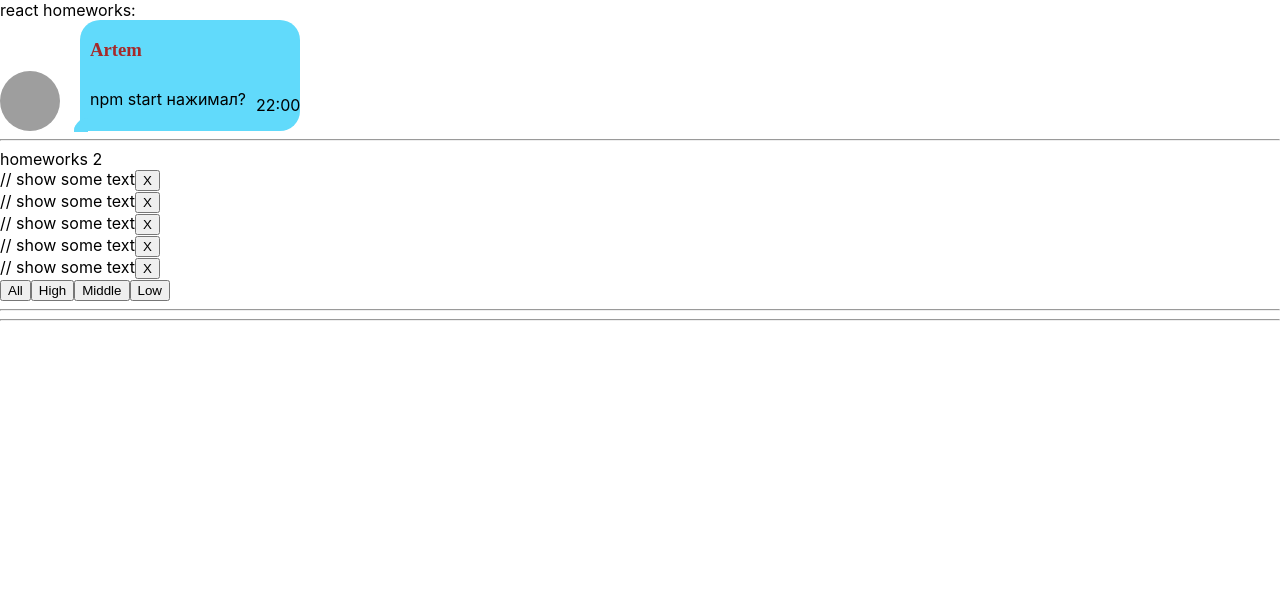
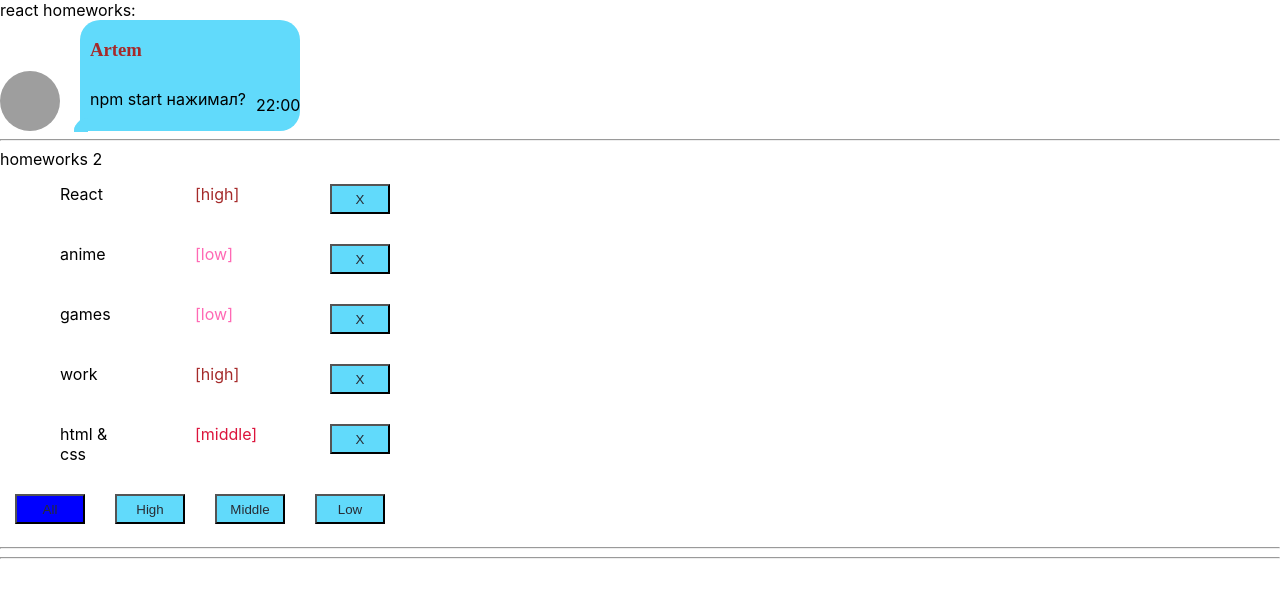
Before and after one commit to KarolinaEsepenok/dzIgnat, a React (Create React App) app: page / in a window 1280 px wide. Shown: the top 598 px of the page. Built offline with nearby package versions, Linux system fonts and the light colour scheme; grey boxes are pictures that could not be loaded.

Commit message:
3lesson commit

```diff
--- a/src/p2-homeworks/h2/Affair.tsx
+++ b/src/p2-homeworks/h2/Affair.tsx
@@ -1,19 +1,26 @@
 import React from 'react'
+import {AffairType} from "./HW2";
+import s from './Affairs.module.css'
 
 type AffairPropsType = {
     // key не нужно типизировать
-    affair: any // need to fix any
-    deleteAffairCallback: any // need to fix any
+    affair: AffairType // need to fix any
+    deleteAffairCallback: (id:number) => void // need to fix any
 }
 
 function Affair(props: AffairPropsType) {
-    const deleteCallback = () => {}// need to fix
+    const deleteCallback = () => {props.deleteAffairCallback(props.affair._id)}// need to fix
+    const priorityClass = s.item + ' ' + s[props.affair.priority]
+
+
 
     return (
-        <div>
-            // show some text
+        <div className={s.affair}>
 
-            <button onClick={deleteCallback}>X</button>
+            <div className={s.item}>{props.affair.name}</div>
+            <div className={priorityClass}>[{props.affair.priority}]</div>
+
+            <button onClick={deleteCallback} className={s.item + ' ' + s.button}>X</button>
         </div>
     )
 }
--- a/src/p2-homeworks/h2/Affairs.module.css
+++ b/src/p2-homeworks/h2/Affairs.module.css
@@ -1,3 +1,37 @@
 .someClass {
 
 }
+.button{
+    margin: 15px;
+    width: 70px;
+    height: 30px;
+    background: #61dafb;
+    color: #282c34;
+    outline: none;
+}
+.button:focus{
+    outline: azure solid 2px;
+}
+.button:active{
+    background: aquamarine;
+}
+.active{
+    background: blue;
+}
+.affair{
+    display: flex;
+}
+.item{
+    margin: 15px;
+    width: 60px;
+    margin-left: 60px;
+}
+.high{
+    color: brown;
+}
+.middle{
+    color: crimson;
+}
+.low{
+    color: hotpink;
+}
--- a/src/p2-homeworks/h2/Affairs.tsx
+++ b/src/p2-homeworks/h2/Affairs.tsx
@@ -1,11 +1,14 @@
 import React from 'react'
 import Affair from './Affair'
 import {AffairType, FilterType} from './HW2'
+import s from './Affairs.module.css'
+
 
 type AffairsPropsType = { // need to fix any
     data: AffairType[]
     setFilter: (filter:FilterType) => void
     deleteAffairCallback: (_id: number) => void
+    filter: FilterType
 }
 
 function Affairs(props: AffairsPropsType) {
@@ -21,15 +24,26 @@ function Affairs(props: AffairsPropsType) {
     const setHigh = () => {props.setFilter('high')}
     const setMiddle = () => {props.setFilter('middle')}
     const setLow = () => {props.setFilter('low')}
+    const set = (e: React.MouseEvent<HTMLButtonElement, MouseEvent>) =>{
+        props.setFilter(e.currentTarget.value as FilterType)
+    }
+    const onAll = s.button + ' ' + (props.filter === 'all' ? s.active : '')
+    const onHigh = s.button + ' ' + (props.filter === 'high' ? s.active : '')
+    const onMiddle = s.button + ' ' + (props.filter === 'middle' ? s.active : '')
+    const onLow = s.button + ' ' + (props.filter === 'low' ? s.active : '')
+    const setClass = (filter: FilterType) =>{
+        return s.button + (props.filter === filter ? ' ' + s.active: '')
+    }
+
+
 
     return (
         <div>
-
             {mappedAffairs}
-            <button onClick={setAll}>All</button>
-            <button onClick={setHigh}>High</button>
-            <button onClick={setMiddle}>Middle</button>
-            <button onClick={setLow}>Low</button>
+            <button onClick={set} className={setClass('all')} value={'all'}>All</button>
+            <button onClick={set} className={setClass('high')} value={'high'}>High</button>
+            <button onClick={set} className={setClass('middle')} value={'middle'}>Middle</button>
+            <button onClick={set} className={setClass('low')} value={'low'}>Low</button>
         </div>
     )
 }
--- a/src/p2-homeworks/h2/HW2.tsx
+++ b/src/p2-homeworks/h2/HW2.tsx
@@ -4,11 +4,11 @@ import affairs from "./Affairs";
 
 
 // types
-export type AffairPriorityType = ['high', 'low', 'low','high','middle']// need to fix any
+export type AffairPriorityType = 'high' |'low' | 'high'|'middle'// need to fix any
 export type AffairType = {
     _id: number
     name: string
-    priority: string
+    priority: AffairPriorityType
 } // need to fix any
 export type FilterType = 'all' | AffairPriorityType
 
@@ -22,16 +22,17 @@ const defaultAffairs: Array<AffairType> = [ // need to fix any
 ]
 
 // pure helper functions
-export const filterAffairs = (affairs:Array<AffairType>, filter: FilterType): Array<AffairType> => { // need to fix any
+export const filterAffairs = (affairs:AffairType[], filter: FilterType): AffairType[] => { // need to fix any
     if (filter === 'all') return affairs
-    return affairs.filter(a=>a.priority === filter)
+   else
+       return affairs.filter(a=>a.priority === filter)
 }
-export const deleteAffair = (affairs: Array<AffairType>, _id: number): Array<AffairType> => { // need to fix any
+export const deleteAffair = (affairs: AffairType[], _id: number): AffairType[] => { // need to fix any
     return affairs.filter(a =>a._id !== _id)// need to fix
 }
 
 function HW2() {
-    const [affairs, setAffairs] = useState<AffairType>(defaultAffairs) // need to fix any
+    const [affairs, setAffairs] = useState<AffairType[]>(defaultAffairs) // need to fix any
     const [filter, setFilter] = useState<FilterType>('all')
 
     const filteredAffairs = filterAffairs(affairs, filter)
@@ -47,6 +48,7 @@ function HW2() {
                 data={filteredAffairs}
                 setFilter={setFilter}
                 deleteAffairCallback={deleteAffairCallback}
+                filter={filter}
             />
 
             <hr/>
```
